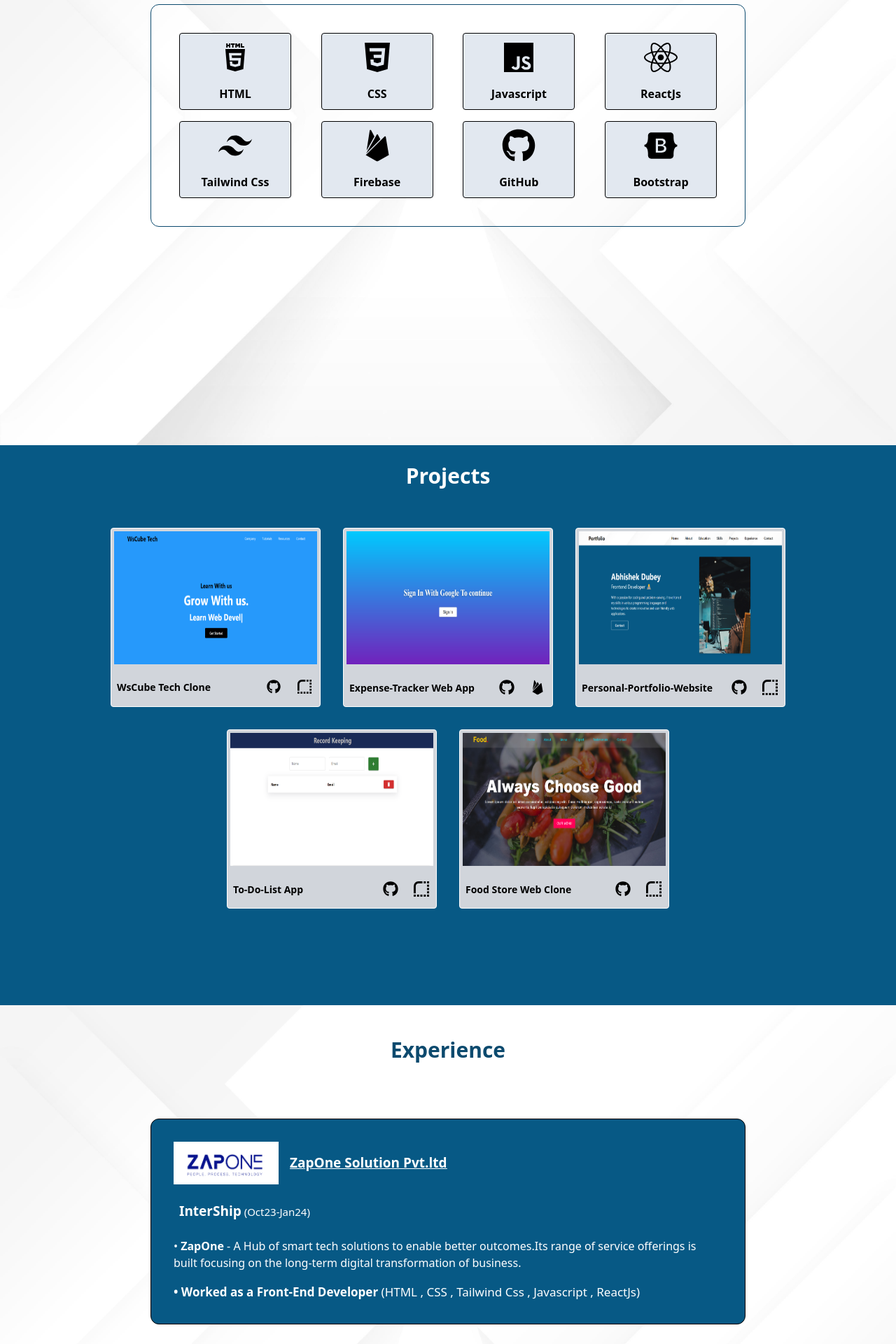
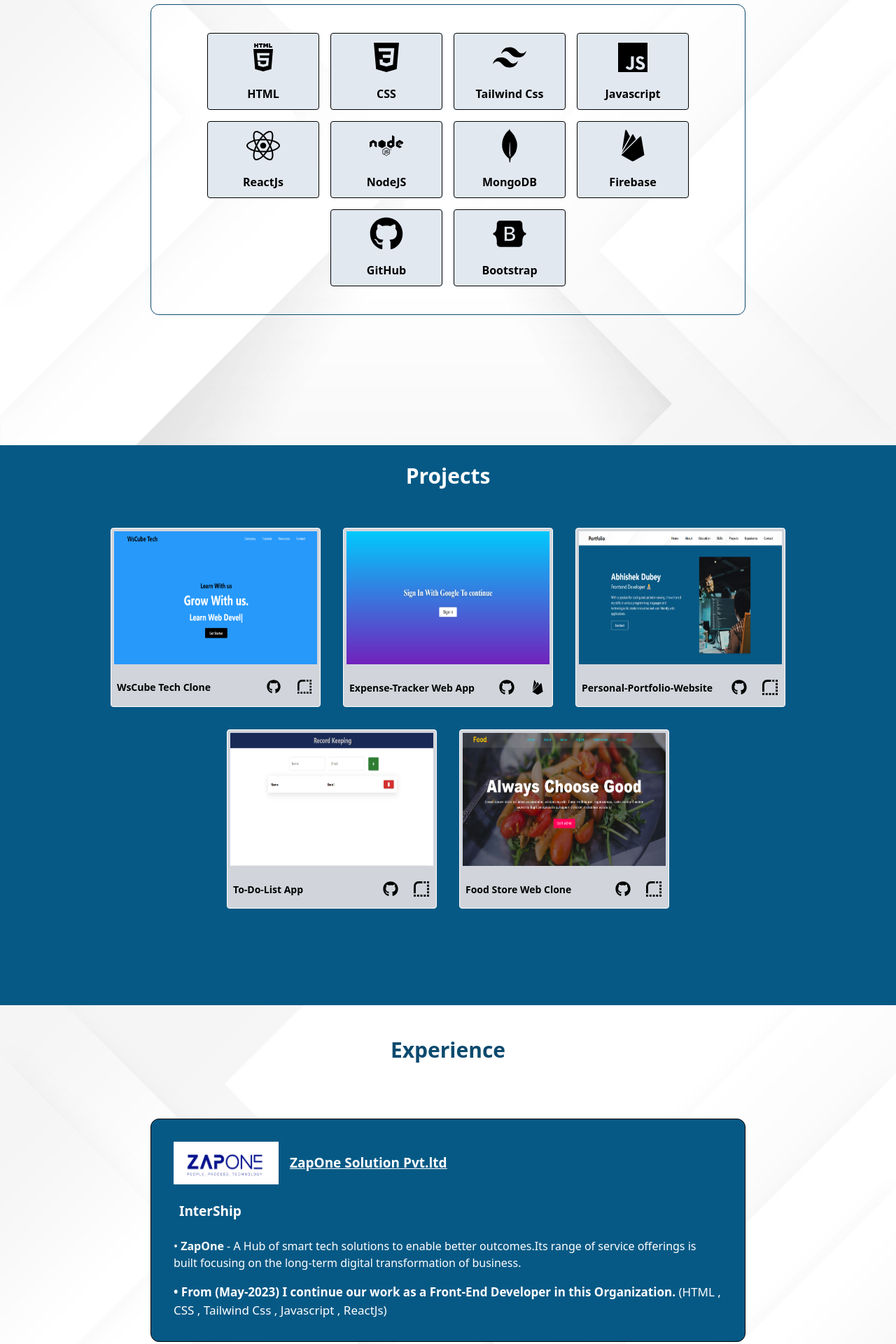
Before and after one commit to AbhishekDubey1997/My-Portfolio, a React (Create React App) app: page / in a window 1280 px wide. Shown: the part 2360-4280 px from the top of the page at 70% size. Built offline with nearby package versions, Linux system fonts and the light colour scheme.

Commit message:
skill add

```diff
--- a/public/index.html
+++ b/public/index.html
@@ -24,7 +24,7 @@
       work correctly both with client-side routing and a non-root public URL.
       Learn how to configure a non-root public URL by running `npm run build`.
     -->
-    <title>Abhi @ Portfolio</title>
+    <title>Abhi || Portfolio</title>
   </head>
   <body>
     <noscript>You need to enable JavaScript to run this app.</noscript>
--- a/src/components/Contact.jsx
+++ b/src/components/Contact.jsx
@@ -60,7 +60,7 @@ export default function Contact() {
             </h1>
             <div className="m-auto   font-semibold text-[18px] text-white    py-5 px-6  ">
               <a
-                href="https://mail.google.com/mail/u/1/?ogbl#inbox?compose=new"
+                href="mailto:akdubey.dtg@gmail.com"
                 target="blank"
               >
                 akdubey.dtg@gmail.com
--- a/src/components/Experience.jsx
+++ b/src/components/Experience.jsx
@@ -14,11 +14,11 @@ export default function Experience() {
             <img className='w-[150px]' src={ZapOneIcon} alt="" />
             <h1 className='font-semibold text-[19px] underline text-blue'><a href="https://zapone.io/" target='blank'>ZapOne Solution Pvt.ltd</a></h1>
          </div>
-         <h1 className='text-[15px] font-normal ml-2 my-6 '><span className='font-bold text-[19px]'>InterShip</span> (Oct23-Jan24)</h1>
+         <h1 className='text-[15px] font-normal ml-2 my-6 '><span className='font-bold text-[19px]'>InterShip</span></h1>
 
          <h1 className='mt-[17px] '>• <span className='font-semibold'>ZapOne</span> - A Hub of smart tech solutions to enable better outcomes.Its range of service offerings is built focusing on the long-term digital transformation of business.</h1>
 
-         <h1 className='text-[17px] mt-[17px] font-semibold '>• Worked as a Front-End Developer <span className='font-normal'>(HTML , CSS , Tailwind Css , Javascript , ReactJs)</span></h1>
+         <h1 className='text-[17px] mt-[17px] font-semibold '>• From (May-2023) I continue our work as a Front-End Developer in this Organization. <span className='font-normal'>(HTML , CSS , Tailwind Css , Javascript , ReactJs)</span></h1>
 
       </div>
 
--- a/src/components/Header.jsx
+++ b/src/components/Header.jsx
@@ -38,8 +38,8 @@ export default function Header() {
             {/* Responsive menu */}
 
 
-                <ul className={`duration-200 md:hidden  fixed w-full h-screen left-0 flex  items-center justify-start pt-[90px] flex-col gap-6 font-medium text-2xl bg-sky-800 text-white
-                 ${toggle ? 'top-[64px]' : 'top-[-100%]'} `} >
+                <ul className={`duration-1000 md:hidden  fixed w-full h-screen left-0 flex  items-center justify-start pt-[90px] flex-col gap-6 font-medium text-2xl bg-sky-800 text-white
+                 ${toggle ? 'top-[64px]' : 'top-[-400%]'} `} >
 
                     <li><Link to="/"  onClick={()=>setToggle(!toggle)} >Home</Link></li>
                     <li><Link to="/About"  onClick={()=>setToggle(!toggle)} >About</Link></li>
--- a/src/components/Home.jsx
+++ b/src/components/Home.jsx
@@ -19,6 +19,8 @@ import { SiTailwindcss } from "react-icons/si";
 import { IoLogoFirebase } from "react-icons/io5";
 import { FaGithub } from "react-icons/fa";
 import { FaBootstrap } from "react-icons/fa";
+import { SiMongodb } from "react-icons/si";
+import { FaNode } from "react-icons/fa";
 import pro1 from "../Assets/img/pro1.png";
 import ExpenseTApp from "../Assets/img/ExpenseTApp.png";
 import ToDoList from "../Assets/img/ToDoList.png";
@@ -191,7 +193,7 @@ export default function Home() {
         <h1 className="text-3xl font-bold my-5 text-sky-900 ">Skills</h1>
         <h1 className='font-semibold'>My Skills</h1>
       </div>
-      <div className='md:max-w-[850px] max-w-[350px] border border-sky-900 m-auto  my-14  p-8 flex flex-wrap justify-between rounded-xl '>
+      <div className='md:max-w-[850px] max-w-[350px] border border-sky-900 m-auto  my-14  p-8 flex flex-wrap justify-center rounded-xl '>
         <div className='flex items-center md:w-[160px] w-[120px] flex-col    bg-slate-200 py-[10px] px-[20px] m-2 border font-bold border-black rounded hover:text-white  hover:bg-sky-950  duration-500   cursor-pointer gap-4'>
           <div className='text-5xl'>
           <TiHtml5 />
@@ -204,6 +206,13 @@ export default function Home() {
           <IoLogoCss3  />
           </div>
           <h1>CSS</h1>
+        </div>
+
+        <div className='flex items-center   bg-slate-200 py-[10px] px-[20px] m-2 border font-bold border-black rounded  hover:bg-sky-950  duration-500  hover:text-white cursor-pointer gap-4 md:w-[160px] w-[120px] flex-col text-center'>
+          <div className='text-5xl'>
+          <SiTailwindcss  />
+          </div>
+          <h1>Tailwind Css</h1>
         </div>
 
         <div className='flex items-center   bg-slate-200 py-[10px] px-[20px] m-2 border font-bold border-black rounded  hover:bg-sky-950  duration-500  hover:text-white cursor-pointer gap-4 md:w-[160px] w-[120px] flex-col '>
@@ -222,9 +231,16 @@ export default function Home() {
 
         <div className='flex items-center   bg-slate-200 py-[10px] px-[20px] m-2 border font-bold border-black rounded  hover:bg-sky-950  duration-500  hover:text-white cursor-pointer gap-4 md:w-[160px] w-[120px] flex-col text-center'>
           <div className='text-5xl'>
-          <SiTailwindcss  />
+          <FaNode />
           </div>
-          <h1>Tailwind Css</h1>
+          <h1>NodeJS</h1>
+        </div>
+
+        <div className='flex items-center   bg-slate-200 py-[10px] px-[20px] m-2 border font-bold border-black rounded  hover:bg-sky-950  duration-500  hover:text-white cursor-pointer gap-4 md:w-[160px] w-[120px] flex-col text-center'>
+          <div className='text-5xl'>
+          <SiMongodb />
+          </div>
+          <h1>MongoDB</h1>
         </div>
 
         <div className='flex items-center   bg-slate-200 py-[10px] px-[20px] m-2 border font-bold border-black rounded  hover:bg-sky-950  duration-500  hover:text-white cursor-pointer gap-4 md:w-[160px] w-[120px] flex-col '>
@@ -504,11 +520,11 @@ export default function Home() {
             <img className='w-[150px]' src={ZapOneIcon} alt="" />
             <h1 className='font-semibold text-[19px] underline text-blue'><a href="https://zapone.io/" target='blank'>ZapOne Solution Pvt.ltd</a></h1>
          </div>
-         <h1 className='text-[15px] font-normal ml-2 my-6 '><span className='font-bold text-[19px]'>InterShip</span> (Oct23-Jan24)</h1>
+         <h1 className='text-[15px] font-normal ml-2 my-6 '><span className='font-bold text-[19px]'>InterShip</span></h1>
 
          <h1 className='mt-[17px] '>• <span className='font-semibold'>ZapOne</span> - A Hub of smart tech solutions to enable better outcomes.Its range of service offerings is built focusing on the long-term digital transformation of business.</h1>
 
-         <h1 className='text-[17px] mt-[17px] font-semibold '>• Worked as a Front-End Developer <span className='font-normal'>(HTML , CSS , Tailwind Css , Javascript , ReactJs)</span></h1>
+         <h1 className='text-[17px] mt-[17px] font-semibold '>• From (May-2023) I continue our work as a Front-End Developer in this Organization. <span className='font-normal'>(HTML , CSS , Tailwind Css , Javascript , ReactJs)</span></h1>
 
       </div>
 
@@ -560,7 +576,8 @@ export default function Home() {
               Email ------
             </h1>
             <div className="m-auto   font-semibold text-[18px] text-white    py-5 px-6  ">
-              <a href="https://mail.google.com/mail/u/1/?ogbl#inbox?compose=new" target="blank">akdubey.dtg@gmail.com</a>
+              <a href="mailto:akdubey.dtg@gmail.com"
+              target="blank">akdubey.dtg@gmail.com</a>
             </div>
           </div>
         </div>
--- a/src/components/Skills.jsx
+++ b/src/components/Skills.jsx
@@ -7,6 +7,8 @@ import { SiTailwindcss } from "react-icons/si";
 import { IoLogoFirebase } from "react-icons/io5";
 import { FaGithub } from "react-icons/fa";
 import { FaBootstrap } from "react-icons/fa";
+import { SiMongodb } from "react-icons/si";
+import { FaNode } from "react-icons/fa";
 import bg5 from "../Assets/img/bg5.jpg";
 
 
@@ -32,6 +34,13 @@ export default function Skills() {
           <h1>CSS</h1>
         </div>
 
+        <div className='flex items-center   bg-slate-200 py-[10px] px-[20px] m-2 border font-bold border-black rounded  hover:bg-sky-950  duration-500  hover:text-white cursor-pointer gap-4 md:w-[160px] w-[120px] flex-col text-center'>
+          <div className='text-5xl'>
+          <SiTailwindcss  />
+          </div>
+          <h1>Tailwind Css</h1>
+        </div>
+
         <div className='flex items-center   bg-slate-200 py-[10px] px-[20px] m-2 border font-bold border-black rounded  hover:bg-sky-950  duration-500  hover:text-white cursor-pointer gap-4 md:w-[160px] w-[120px] flex-col '>
           <div className='text-5xl'>
           <IoLogoJavascript />
@@ -48,9 +57,16 @@ export default function Skills() {
 
         <div className='flex items-center   bg-slate-200 py-[10px] px-[20px] m-2 border font-bold border-black rounded  hover:bg-sky-950  duration-500  hover:text-white cursor-pointer gap-4 md:w-[160px] w-[120px] flex-col text-center'>
           <div className='text-5xl'>
-          <SiTailwindcss  />
+          <FaNode />
           </div>
-          <h1>Tailwind Css</h1>
+          <h1>NodeJS</h1>
+        </div>
+
+        <div className='flex items-center   bg-slate-200 py-[10px] px-[20px] m-2 border font-bold border-black rounded  hover:bg-sky-950  duration-500  hover:text-white cursor-pointer gap-4 md:w-[160px] w-[120px] flex-col text-center'>
+          <div className='text-5xl'>
+          <SiMongodb />
+          </div>
+          <h1>MongoDB</h1>
         </div>
 
         <div className='flex items-center   bg-slate-200 py-[10px] px-[20px] m-2 border font-bold border-black rounded  hover:bg-sky-950  duration-500  hover:text-white cursor-pointer gap-4 md:w-[160px] w-[120px] flex-col '>
```
